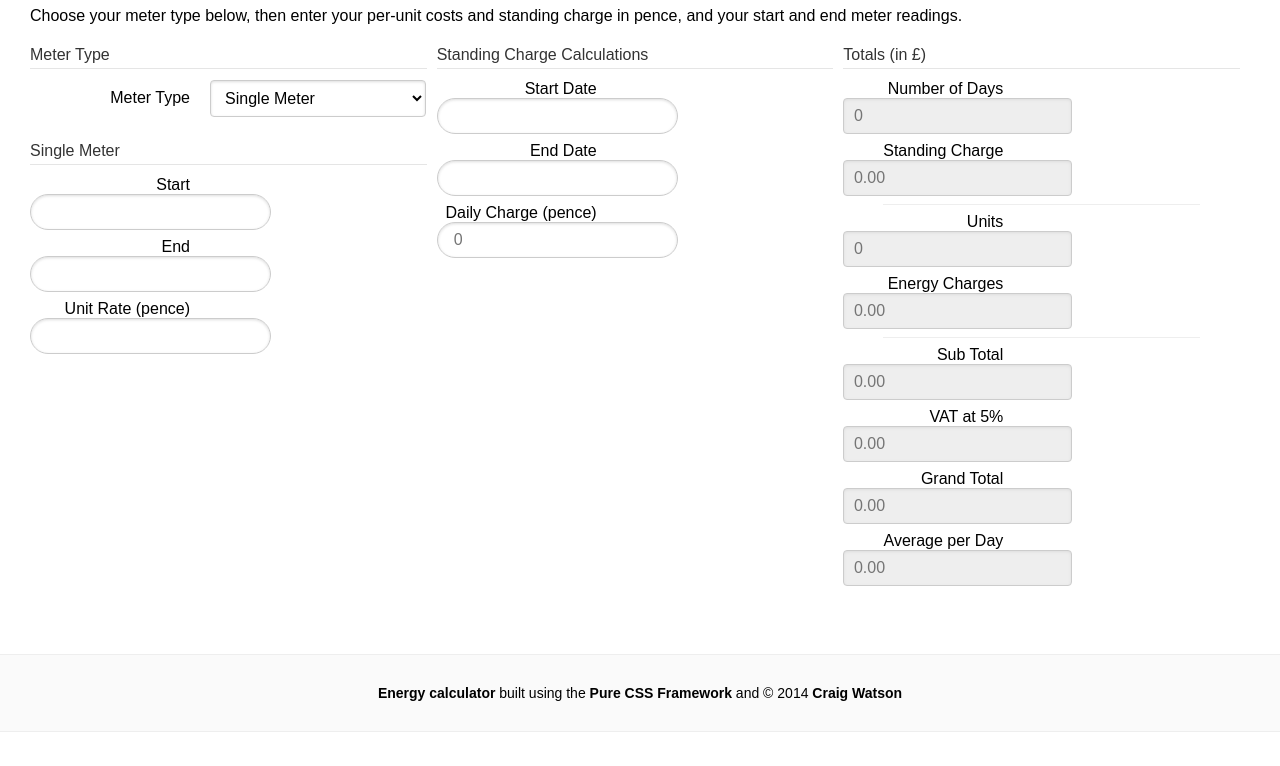
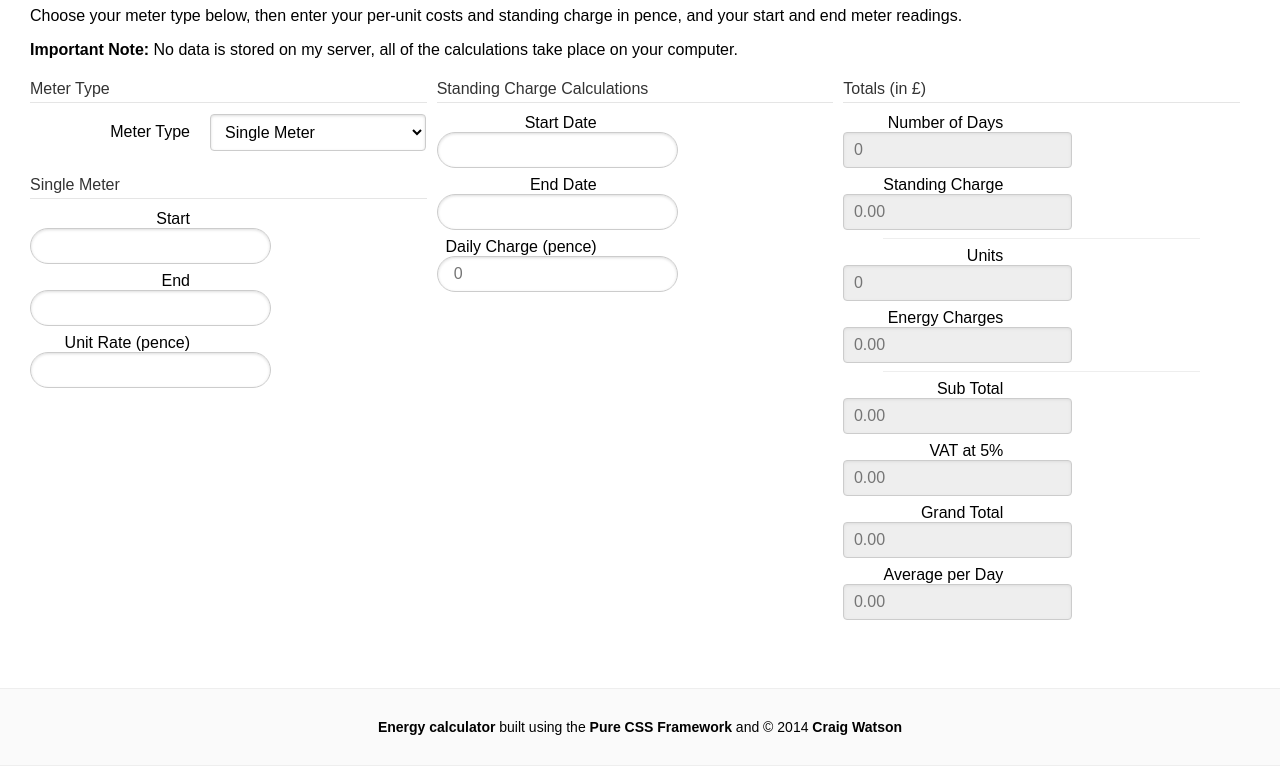
Before and after one commit to craigwatson/energy-calc, a plain HTML site: page index.html in a window 1280 px wide. Shown: the part 73-839 px from the top of the page. Before the commit the page ends 805 px from the top, so only its background shows below. Drawn offline with Linux system fonts and the light colour scheme.

Commit message:
Adding disclaimer

```diff
--- a/index.html
+++ b/index.html
@@ -20,6 +20,7 @@
       <div class="pure-u-1-1">
         <h1>Electricity Cost Calculator</h1>
         <p>Choose your meter type below, then enter your per-unit costs and standing charge in pence, and your start and end meter readings.</p>
+        <p><strong>Important Note:</strong> No data is stored on my server, all of the calculations take place on your computer.</p>
       </div>
 
       <div class="pure-u-1-3"><div class="pad">
```
